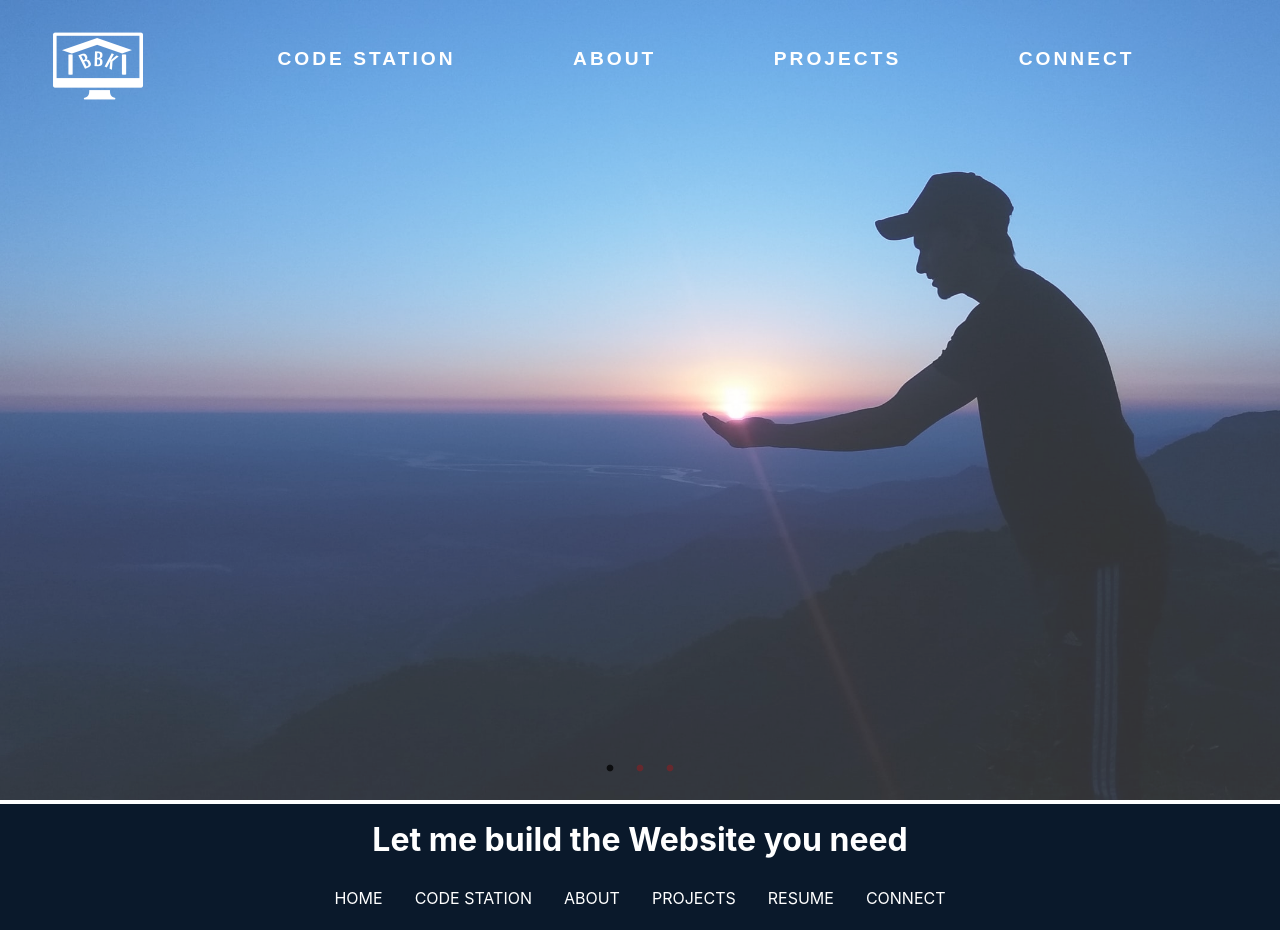
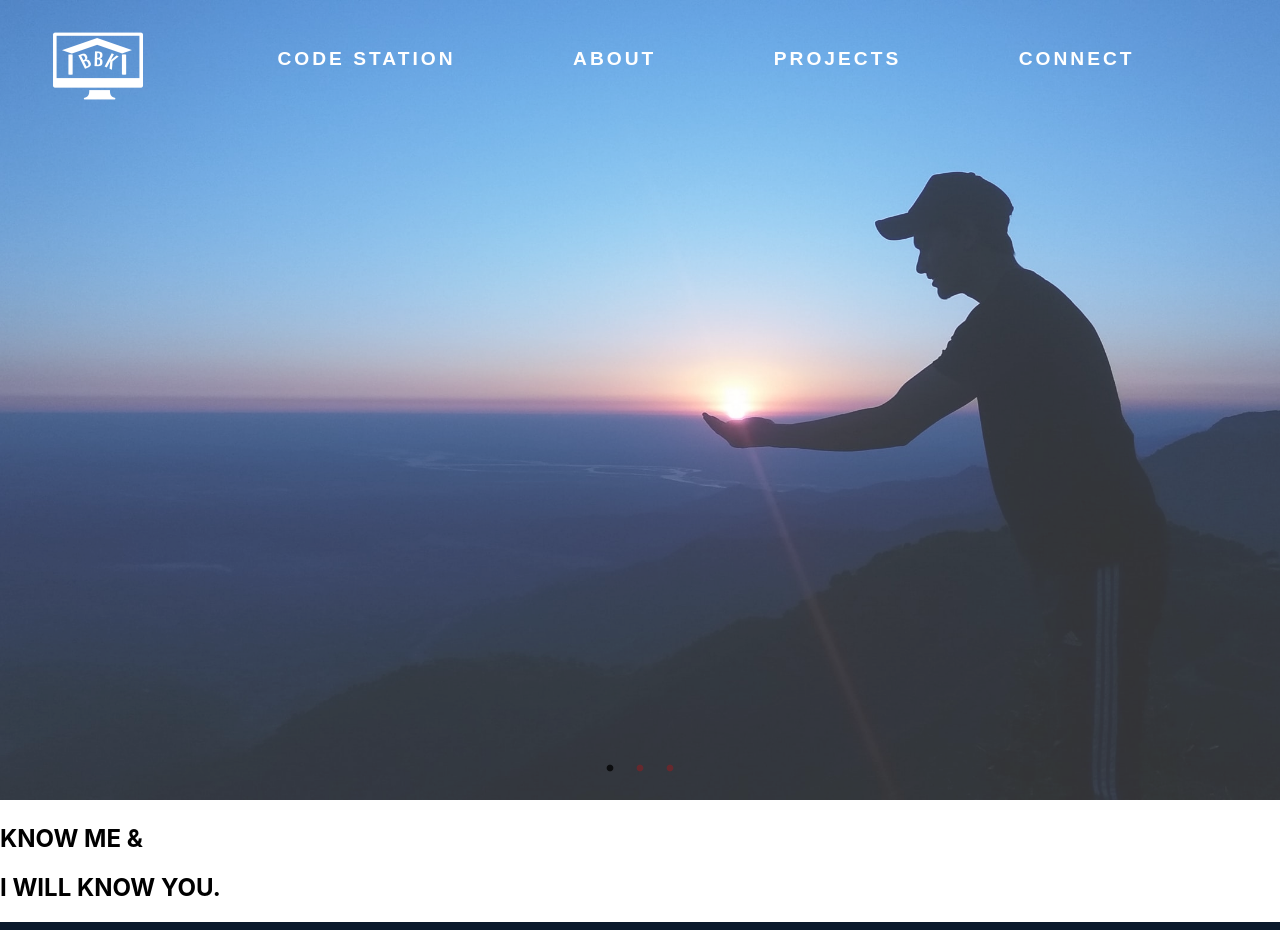
Before and after one commit to bijaybdrkarki/portfolio-react, a React (Create React App) app in the folder portfolio/: page /about in a window 1280 px wide. Shown: the top 930 px of the page. Built offline with nearby package versions, Linux system fonts and the light colour scheme; a web font is replaced by a local one.

Commit message:
info added on top of sliding images

```diff
--- a/portfolio/src/components/about/about.js
+++ b/portfolio/src/components/about/about.js
@@ -25,6 +25,10 @@ const About= ()=> {
                 <div className={styles.slide2}></div>
                 <div className={styles.slide3}></div>
             </Slider>
+            <section className={styles.slideSection}>
+                <h1>KNOW ME &</h1>
+                <h1>I WILL KNOW YOU.</h1>
+            </section>
 
         </header>
         <Footer />
```
